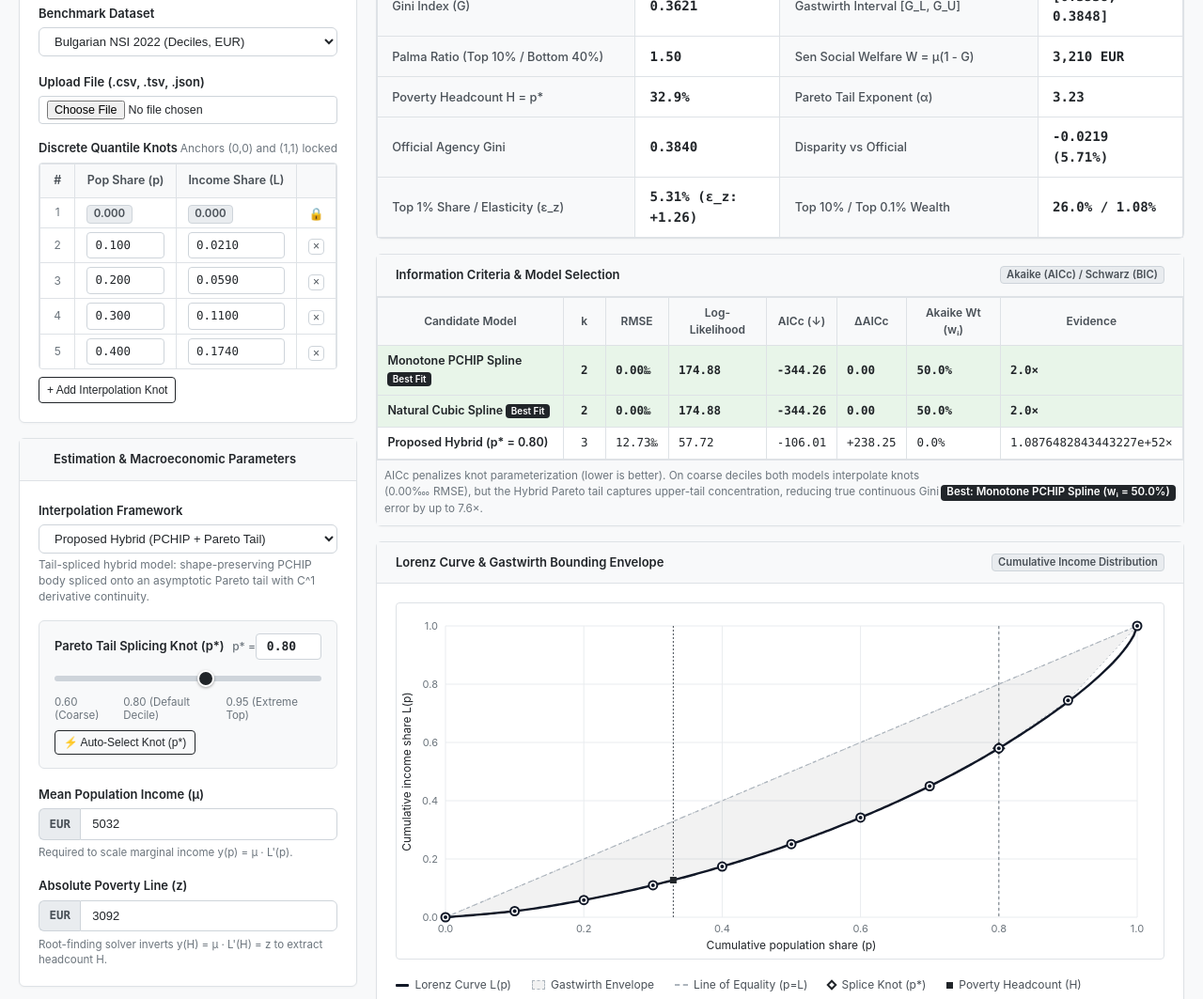
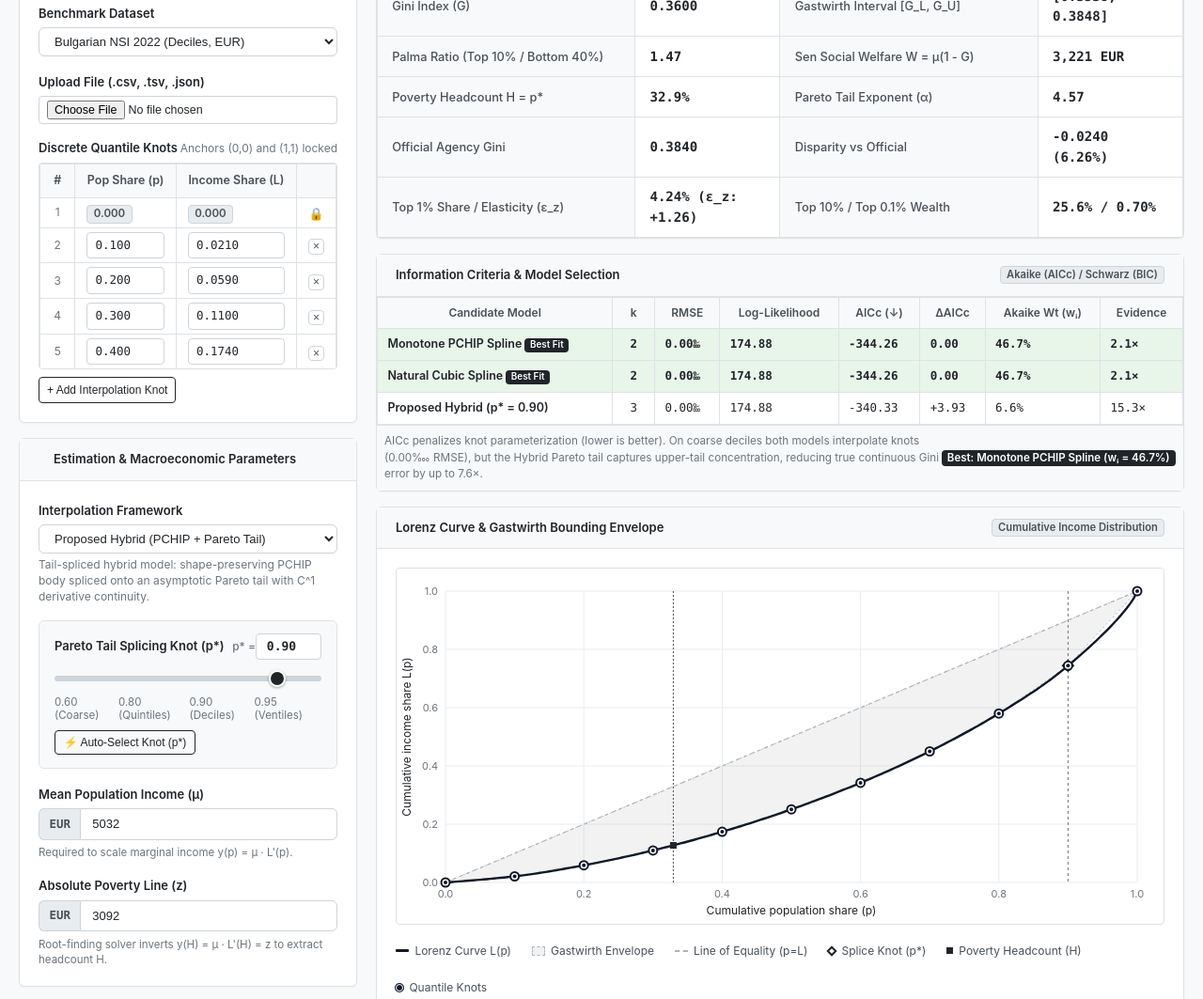
Before and after one commit to AtanasBobev/lorenz-inequality-estimation, a website: page demo/index.html in a window 1280 px wide. Shown: the part 163-1226 px from the top of the page at 94% size. Drawn offline with Linux system fonts and the light colour scheme.

Commit message:
fix(demo): default splicing knot to dataset upper-tail knot and correct tick labels

```diff
--- a/demo/app.js
+++ b/demo/app.js
@@ -2459,7 +2459,7 @@
     },
     currency: initialPreset.currency,
     modelType: "hybrid",
-    splicingThreshold: 0.8,
+    splicingThreshold: 0.9,
     povertyLine: initialPreset.poverty,
     currentModel: null,
     currentHeadcount: 0.329,
@@ -2748,6 +2748,11 @@
     }
     if (labelCurrency) labelCurrency.textContent = state.currency;
     if (labelPovertyCurrency) labelPovertyCurrency.textContent = state.currency;
+    const pts = state.dataset.points;
+    if (pts.length >= 3) {
+      const highestInterior = pts[pts.length - 2].populationShare;
+      syncSplicingThreshold(highestInterior);
+    }
     updateTable();
     recompute();
   }
--- a/demo/index.html
+++ b/demo/index.html
@@ -171,12 +171,13 @@
                   min="0.60"
                   max="0.95"
                   step="0.01"
-                  value="0.80"
+                  value="0.90"
                 />
                 <div class="d-flex justify-content-between text-muted splice-ticks">
                   <span>0.60 (Coarse)</span>
-                  <span>0.80 (Default Decile)</span>
-                  <span>0.95 (Extreme Top)</span>
+                  <span>0.80 (Quintiles)</span>
+                  <span>0.90 (Deciles)</span>
+                  <span>0.95 (Ventiles)</span>
                 </div>
                 <div class="mt-2 d-flex justify-content-between align-items-center">
                   <button
@@ -410,6 +411,6 @@
       </div>
     </div>
 
-    <script src="./app.js?v=0.1.8"></script>
+    <script src="./app.js?v=0.1.9"></script>
   </body>
 </html>
```
Also changed, not shown: demo/src/main.ts (+8 -1 lines).
